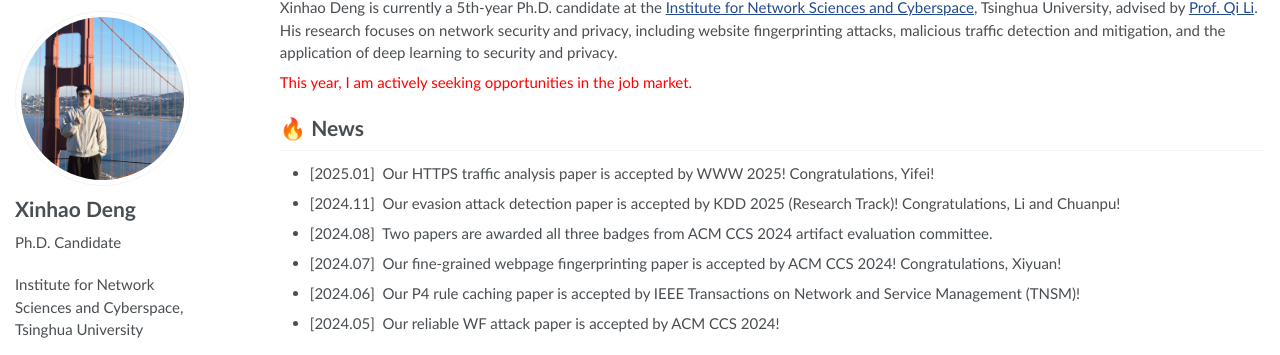
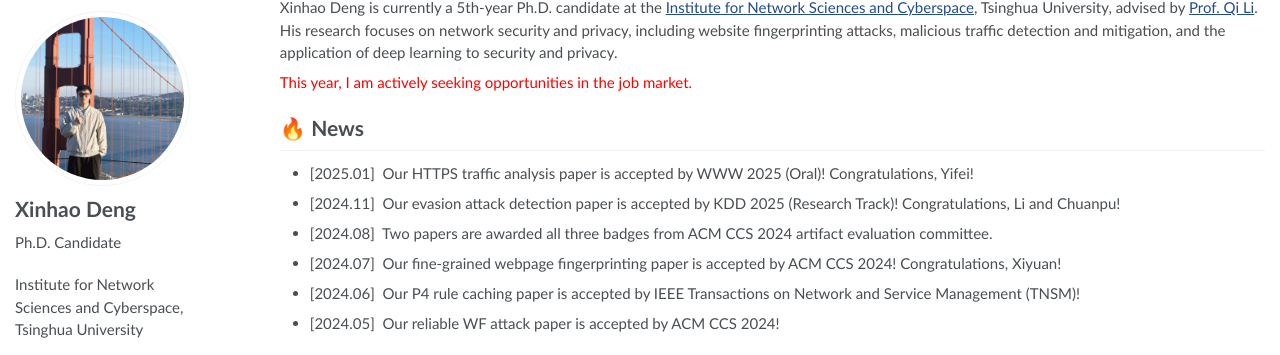
Before and after one commit to Xinhao-Deng/Xinhao-Deng.github.io, a Jekyll site: the page built from _pages/about.md, in a window 1280 px wide and 900 px high. Shown: the part 80-435 px from the top of the window. Built offline with Jekyll 4.4.1, drawn with Linux system fonts in a browser that asks for light colours; some web fonts are replaced.

Commit message:
update www

```diff
--- a/_pages/about.md
+++ b/_pages/about.md
@@ -25,7 +25,7 @@ His research focuses on network security and privacy, including website fingerpr
 <font color="red">This year, I am actively seeking opportunities in the job market.</font>
 
 # 🔥 News
-- [2025.01] &nbsp;Our HTTPS traffic analysis paper is accepted by WWW 2025! Congratulations, Yifei!
+- [2025.01] &nbsp;Our HTTPS traffic analysis paper is accepted by WWW 2025 (Oral)! Congratulations, Yifei!
 - [2024.11] &nbsp;Our evasion attack detection paper is accepted by KDD 2025 (Research Track)! Congratulations, Li and Chuanpu!
 - [2024.08] &nbsp;Two papers are awarded all three badges from ACM CCS 2024 artifact evaluation committee.
 - [2024.07] &nbsp;Our fine-grained webpage fingerprinting paper is accepted by ACM CCS 2024! Congratulations, Xiyuan!
```
